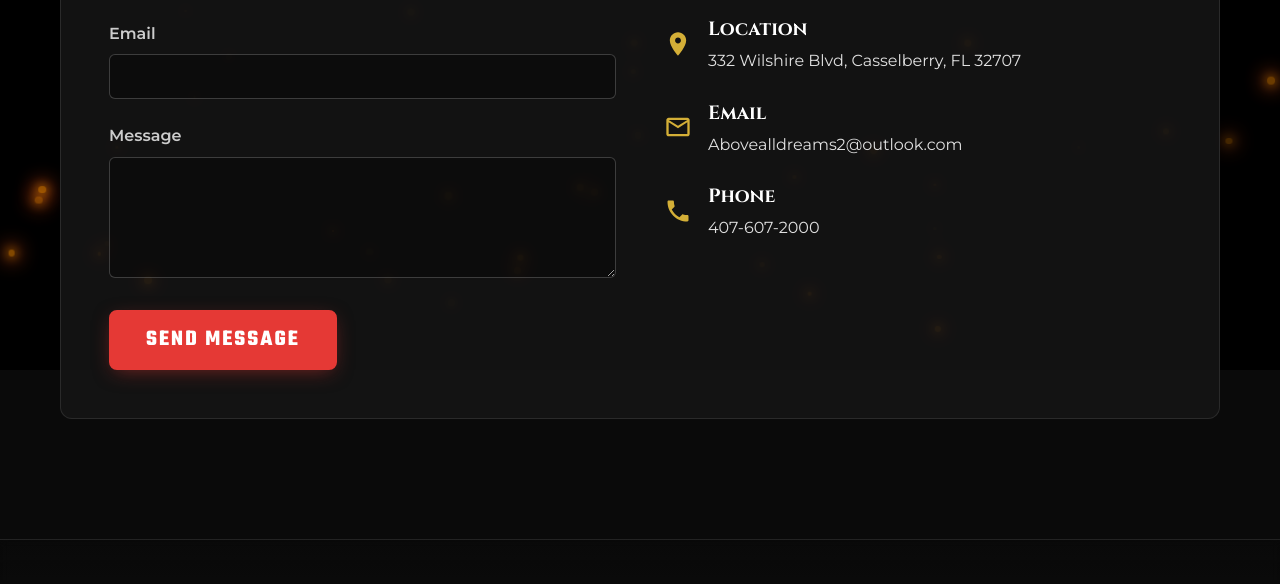
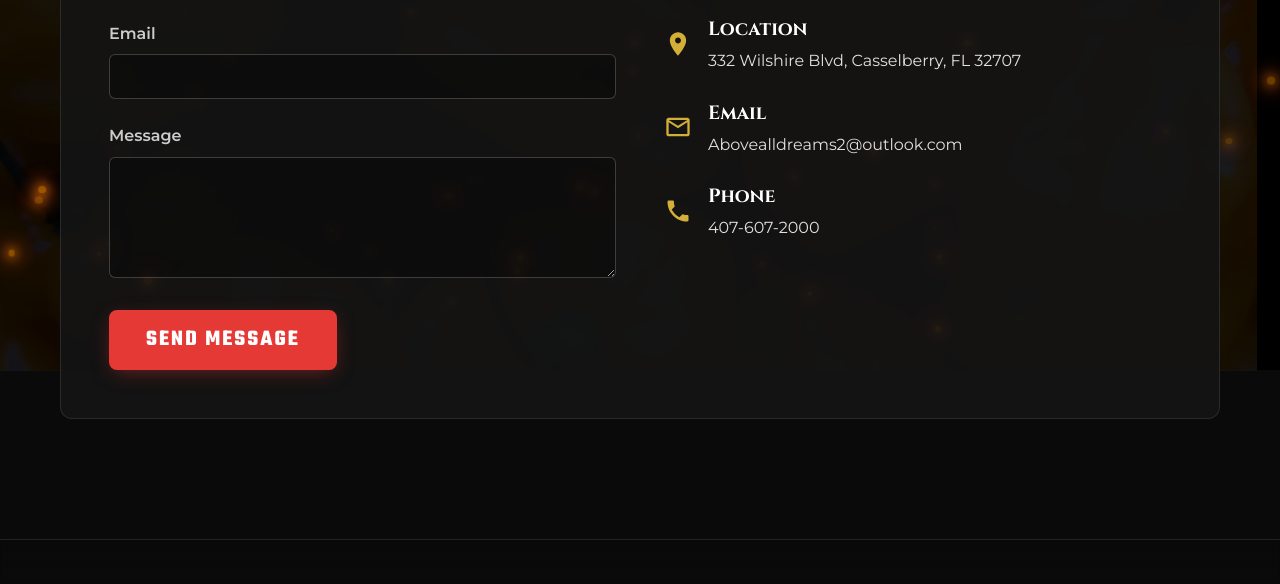
Before and after one commit to DellProgram/Florida-Heat, a plain HTML site: page contact.html in a window 1280 px wide. Shown: the part 430-1014 px from the top of the page. Drawn offline with Linux system fonts and the light colour scheme.

Commit message:
Update contact.html

```diff
--- a/contact.html
+++ b/contact.html
@@ -12,6 +12,13 @@
 
     <!-- External Stylesheet -->
     <link rel="stylesheet" href="main.css">
+
+    <!-- Page-Specific Background Style -->
+    <style>
+        .page-contact .animated-bg::after {
+            background-image: url('images/peppers.jpg');
+        }
+    </style>
 </head>
 <body class="page-contact">
 
```
